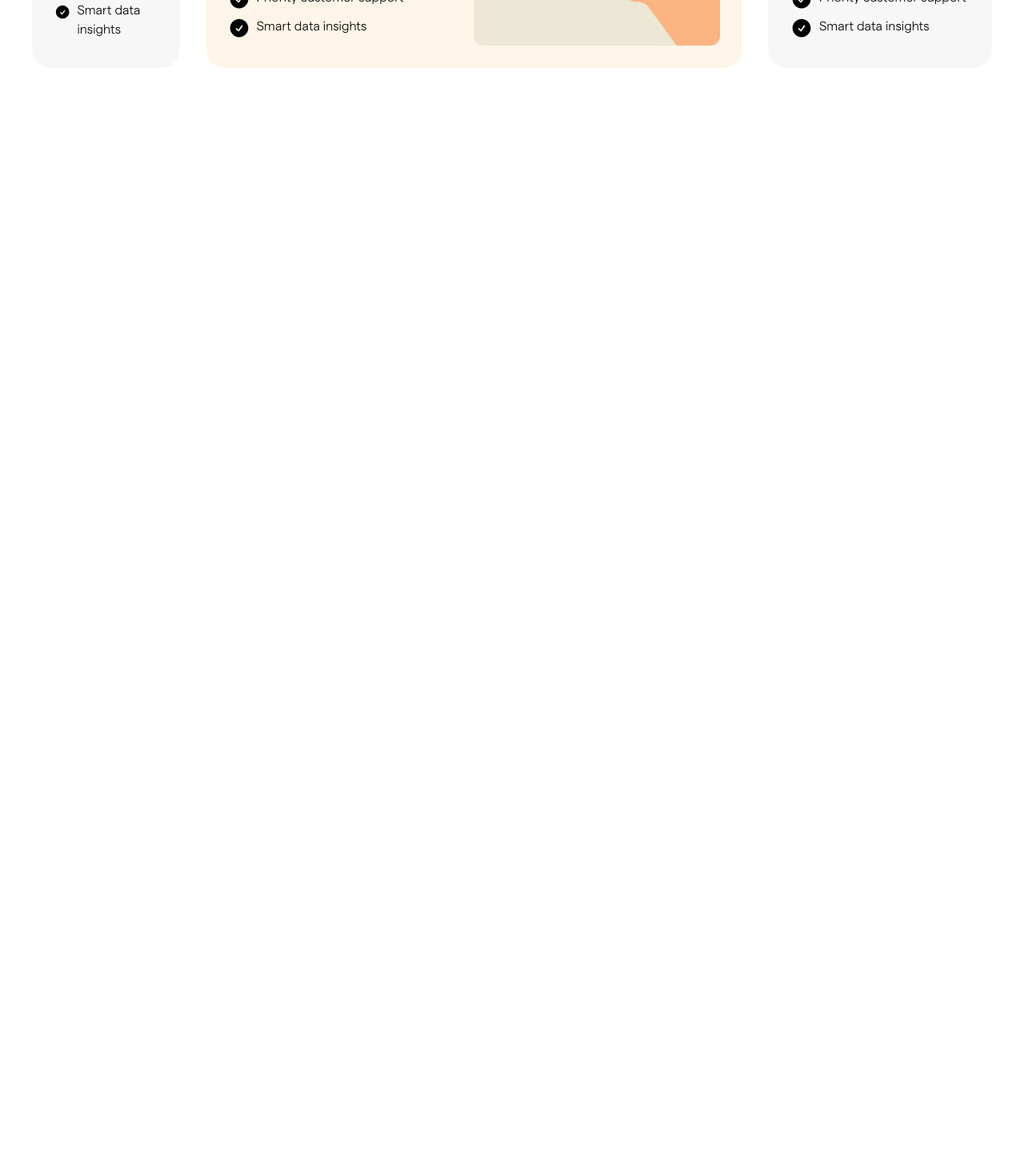
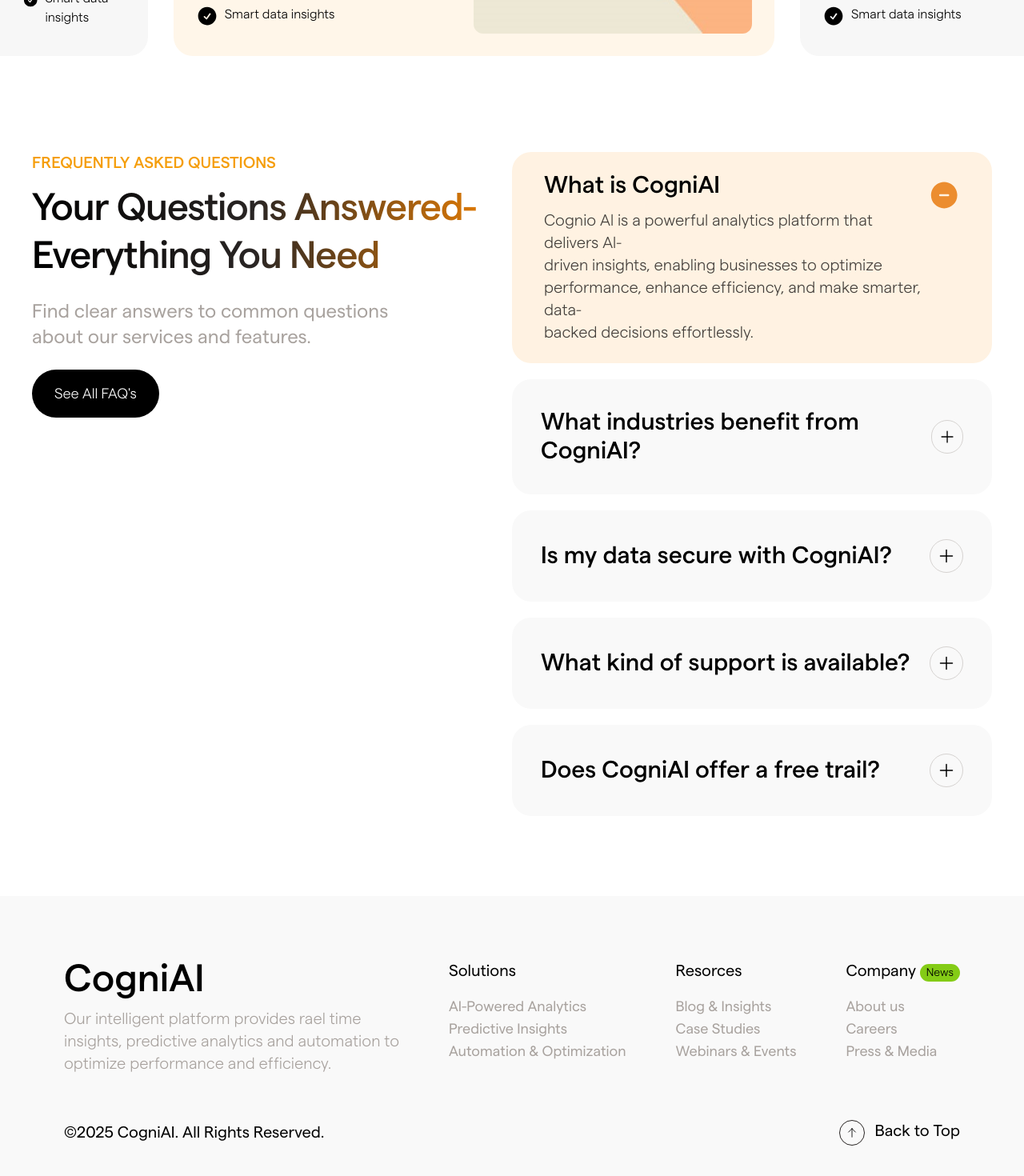
Before and after one commit to Siva-yadav-489/dribble-clone, a React (Create React App) app: page / in a window 1280 px wide. Shown: the part 8915-10385 px from the top of the page at 80% size. Before the commit the page ends 9040 px from the top, so only its background shows below. Built offline with nearby package versions, Linux system fonts and the light colour scheme.

Commit message:
fullpage done

```diff
--- a/src/App.js
+++ b/src/App.js
@@ -9,6 +9,8 @@
 import RealStories from "./components/RealStories.js";
 import Testimonial from "./components/Testimonial.js";
 import PricingPlan from "./components/PricingPlan.js";
+import FreqAskedQues from "./components/FreqAskedQues.js";
+import Footer from "./components/Footer.js";
 
 function App() {
   return (
@@ -23,6 +25,8 @@
       <RealStories />
       <Testimonial />
       <PricingPlan />
+      <FreqAskedQues />
+      <Footer />
     </div>
   );
 }
--- /dev/null
+++ b/src/components/Footer.js
@@ -0,0 +1,70 @@
+import React from "react";
+
+const Footer = () => {
+  return (
+    <div className="mt-10  p-20 bg-[#f9f9f9]">
+      <div className="flex justify-between">
+        <div className="text-5xl font-matter-medium ">
+          CogniAI
+          <br />
+          <p className="text-xl  font-matter-light text-stone-400 mt-3">
+            Our intelligent platform provides rael time <br />
+            insights, predictive analytics and automation to <br />
+            optimize performance and efficiency.
+          </p>
+        </div>
+        <div>
+          <p className="text-xl font-matter-regular mb-4">Solutions</p>
+          <p className="text-lg font-matter-regular text-stone-400 ">
+            AI-Powered Analytics <br /> Predictive Insights <br />
+            Automation & Optimization
+          </p>
+        </div>
+        <div>
+          <p className="text-xl font-matter-regular mb-4">Resorces</p>
+          <p className="text-lg font-matter-regular text-stone-400 ">
+            Blog & Insights <br /> Case Studies
+            <br />
+            Webinars & Events
+          </p>
+        </div>
+        <div>
+          <p className="text-xl font-matter-regular mb-4">
+            Company{" "}
+            <span className="text-sm font-matter-light bg-lime-500 rounded-full px-2 py-1">
+              News
+            </span>
+          </p>
+          <p className="text-lg font-matter-regular text-stone-400 ">
+            About us <br /> Careers <br />
+            Press & Media
+          </p>
+        </div>
+      </div>
+      <div className="flex justify-between items-center pt-14">
+        <p className="text-xl font-matter-regular ">
+          &copy;2025 CogniAI. All Rights Reserved.
+        </p>
+        <p className="text-xl font-matter-regular flex">
+          <svg
+            xmlns="http://www.w3.org/2000/svg"
+            fill="none"
+            viewBox="0 0 24 24"
+            strokeWidth={1.5}
+            stroke="currentColor"
+            className="size-8 border border-stone-800 p-2 mx-3 rounded-full"
+          >
+            <path
+              strokeLinecap="round"
+              strokeLinejoin="round"
+              d="M4.5 10.5 12 3m0 0 7.5 7.5M12 3v18"
+            />
+          </svg>
+          Back to Top
+        </p>
+      </div>
+    </div>
+  );
+};
+
+export default Footer;
--- /dev/null
+++ b/src/components/FreqAskedQues.js
@@ -0,0 +1,123 @@
+import React from "react";
+
+const FreqAskedQues = () => {
+  return (
+    <div className="flex items-start my-20 mx-10">
+      <div className="flex-1">
+        <p className="text-xl text-amber-500 font-matter-medium">
+          FREQUENTLY ASKED QUESTIONS
+        </p>
+        <p className="text-5xl my-3 font-matter-medium tracking-tight leading-tight text-transparent bg-clip-text bg-gradient-to-r from-black via-stone-800 to-amber-600 inline-block">
+          Your Questions Answered-
+          <br />
+          Everything You Need
+        </p>
+        <p className="text-2xl text-stone-400 font-matter-regular my-3">
+          Find clear answers to common questions
+          <br />
+          about our services and features.
+        </p>
+        <button className="text-lg font-matter-light bg-black rounded-full text-white py-4 px-7 my-3 place-self-end">
+          See All FAQ's
+        </button>
+      </div>
+      <div className="flex-1">
+        <div className="flex justify-between items-start  py-6 px-10 rounded-3xl bg-[#fff2e2]">
+          <div className="text-3xl font-matter-medium ">
+            What is CogniAI
+            <br />
+            <p className="text-xl font-matter-light text-stone-700 mt-3">
+              Cognio Al is a powerful analytics platform that delivers Al-{" "}
+              <br />
+              driven insights, enabling businesses to optimize <br />
+              performance, enhance efficiency, and make smarter, data- <br />
+              backed decisions effortlessly.
+            </p>
+          </div>
+          <svg
+            xmlns="http://www.w3.org/2000/svg"
+            viewBox="0 0 24 24"
+            fill="currentColor"
+            className="size-11 text-[#ec8d2f] mt-2"
+          >
+            <path
+              fillRule="evenodd"
+              d="M12 2.25c-5.385 0-9.75 4.365-9.75 9.75s4.365 9.75 9.75 9.75 9.75-4.365 9.75-9.75S17.385 2.25 12 2.25Zm3 10.5a.75.75 0 0 0 0-1.5H9a.75.75 0 0 0 0 1.5h6Z"
+              clipRule="evenodd"
+            />
+          </svg>
+        </div>
+        <div className="flex justify-between items-center p-9 my-5 rounded-3xl bg-[#f9f9f9]">
+          <p className="text-3xl font-matter-medium">
+            What industries benefit from CogniAI?
+          </p>
+          <svg
+            xmlns="http://www.w3.org/2000/svg"
+            viewBox="0 0 24 24"
+            fill="currentColor"
+            className="size-6 border p-2 box-content border-stone-300 rounded-full "
+          >
+            <path
+              fillRule="evenodd"
+              d="M12 3.75a.75.75 0 0 1 .75.75v6.75h6.75a.75.75 0 0 1 0 1.5h-6.75v6.75a.75.75 0 0 1-1.5 0v-6.75H4.5a.75.75 0 0 1 0-1.5h6.75V4.5a.75.75 0 0 1 .75-.75Z"
+              clipRule="evenodd"
+            />
+          </svg>
+        </div>
+        <div className="flex justify-between items-center p-9 my-5 rounded-3xl bg-[#f9f9f9]">
+          <p className="text-3xl font-matter-medium">
+            Is my data secure with CogniAI?
+          </p>
+          <svg
+            xmlns="http://www.w3.org/2000/svg"
+            viewBox="0 0 24 24"
+            fill="currentColor"
+            className="size-6 border p-2 box-content border-stone-300 rounded-full "
+          >
+            <path
+              fillRule="evenodd"
+              d="M12 3.75a.75.75 0 0 1 .75.75v6.75h6.75a.75.75 0 0 1 0 1.5h-6.75v6.75a.75.75 0 0 1-1.5 0v-6.75H4.5a.75.75 0 0 1 0-1.5h6.75V4.5a.75.75 0 0 1 .75-.75Z"
+              clipRule="evenodd"
+            />
+          </svg>
+        </div>
+        <div className="flex justify-between items-center p-9 my-5 rounded-3xl bg-[#f9f9f9]">
+          <p className="text-3xl font-matter-medium">
+            What kind of support is available?
+          </p>
+          <svg
+            xmlns="http://www.w3.org/2000/svg"
+            viewBox="0 0 24 24"
+            fill="currentColor"
+            className="size-6 border p-2 box-content border-stone-300 rounded-full "
+          >
+            <path
+              fillRule="evenodd"
+              d="M12 3.75a.75.75 0 0 1 .75.75v6.75h6.75a.75.75 0 0 1 0 1.5h-6.75v6.75a.75.75 0 0 1-1.5 0v-6.75H4.5a.75.75 0 0 1 0-1.5h6.75V4.5a.75.75 0 0 1 .75-.75Z"
+              clipRule="evenodd"
+            />
+          </svg>
+        </div>
+        <div className="flex justify-between items-center p-9 my-5 rounded-3xl bg-[#f9f9f9]">
+          <p className="text-3xl font-matter-medium">
+            Does CogniAI offer a free trail?
+          </p>
+          <svg
+            xmlns="http://www.w3.org/2000/svg"
+            viewBox="0 0 24 24"
+            fill="currentColor"
+            className="size-6 border p-2 box-content border-stone-300 rounded-full "
+          >
+            <path
+              fillRule="evenodd"
+              d="M12 3.75a.75.75 0 0 1 .75.75v6.75h6.75a.75.75 0 0 1 0 1.5h-6.75v6.75a.75.75 0 0 1-1.5 0v-6.75H4.5a.75.75 0 0 1 0-1.5h6.75V4.5a.75.75 0 0 1 .75-.75Z"
+              clipRule="evenodd"
+            />
+          </svg>
+        </div>
+      </div>
+    </div>
+  );
+};
+
+export default FreqAskedQues;
--- a/src/components/PricingPlan.js
+++ b/src/components/PricingPlan.js
@@ -4,21 +4,21 @@
 const PricingPlan = () => {
   return (
     <div className=" mx-10 flex flex-col justify-center">
-      <p className="text-xl text-center text-black font-matter-medium">
+      <p className="text-xl text-center text-amber-500 font-matter-medium">
         PRICING PLAN
       </p>
-      <p className="text-5xl text-center my-3 font-matter-medium tracking-tight leading-tight text-transparent bg-clip-text bg-gradient-to-r from-black via-stone-800 to-amber-600 inline-block">
+      <p className="text-5xl text-center my-3 font-matter-medium tracking-tight leading-tight text-transparent bg-clip-text bg-gradient-to-r from-black  to-amber-500 inline-block">
         Flexible Plans for Every Need and Budget
       </p>
       <p className="text-2xl text-stone-400 text-center font-matter-regular my-3">
-        hoose the perfect plan to scale, save and maximize value.
+        Choose the perfect plan to scale, save and maximize value.
       </p>
       {/* main row */}
-      <div className="mx-0 my-10 flex">
+      <div className="-mx-10 my-10 flex">
         {/* col-1 */}
-        <div className="flex-1 bg-[#f7f7f7] rounded-3xl p-7  ">
+        <div className="flex-1 bg-[#f7f7f7] rounded-r-3xl p-7  ">
           <div className="flex flex-col justify-between h-full">
-            <p className="text-3xl tracking-tight font-matter-medium ">
+            <p className="text-4xl tracking-tight font-matter-medium ">
               Basic Plan <br />{" "}
               <p className="text-lg font-matter-regular text-stone-400  leading-tight pt-4">
                 Essential features at no cost to <br /> start your journey.
@@ -97,7 +97,7 @@
         {/* col-2 */}
         <div className="flex-2 flex justify-between bg-[#fff6e9] rounded-3xl p-7 mx-8">
           <div className="flex flex-col flex-1 justify-between">
-            <p className="text-3xl tracking-tight font-matter-medium ">
+            <p className="text-4xl tracking-tight font-matter-medium ">
               Pro Plan <br />{" "}
               <p className="text-lg font-matter-light text-stone-700  leading-tight pt-4">
                 Unlock premium tools and <br /> features to boost business{" "}
@@ -181,9 +181,9 @@
           <img src={img} alt="img" className="w-3/6 rounded-xl flex-1" />
         </div>
         {/* col-3 */}
-        <div className="flex-1 bg-[#f7f7f7] rounded-3xl p-7  ">
+        <div className="flex-1 bg-[#f7f7f7] rounded-l-3xl p-7  ">
           <div className="flex flex-col justify-between h-full">
-            <p className="text-3xl tracking-tight font-matter-medium ">
+            <p className="text-4xl tracking-tight font-matter-medium ">
               Enterprise Plan <br />{" "}
               <p className="text-lg font-matter-regular text-stone-400  leading-tight pt-4">
                 Scalable solutions tailored for <br /> growing enterprises.
```
